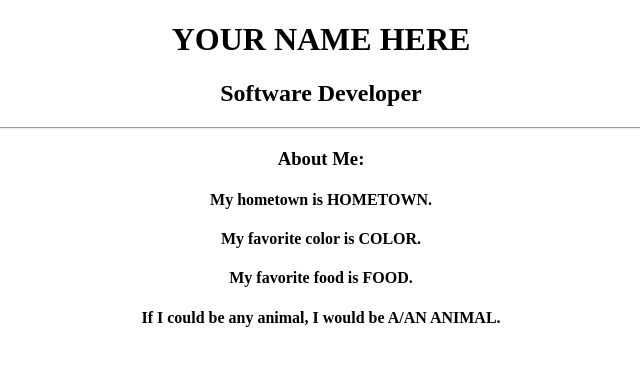
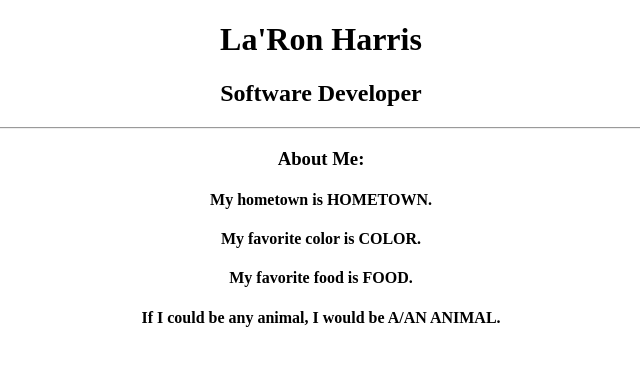
Before and after one commit to Json-Asano/literate-octo-spoon, a plain HTML site: page index.html in a window 1280 px wide. Shown: the whole page, without its empty margins (319-959 px from the left). Drawn offline with Linux system fonts and the light colour scheme.

Commit message:
Update index.html

```diff
--- a/index.html
+++ b/index.html
@@ -7,7 +7,7 @@
 		  </head>
 		  <body>
 			<div align="center">
-				<h1>YOUR NAME HERE</h1>
+				<h1>La'Ron Harris</h1>
 				<h2>Software Developer</h2>
 				<hr>
 				<h3>About Me:</h3>
```
